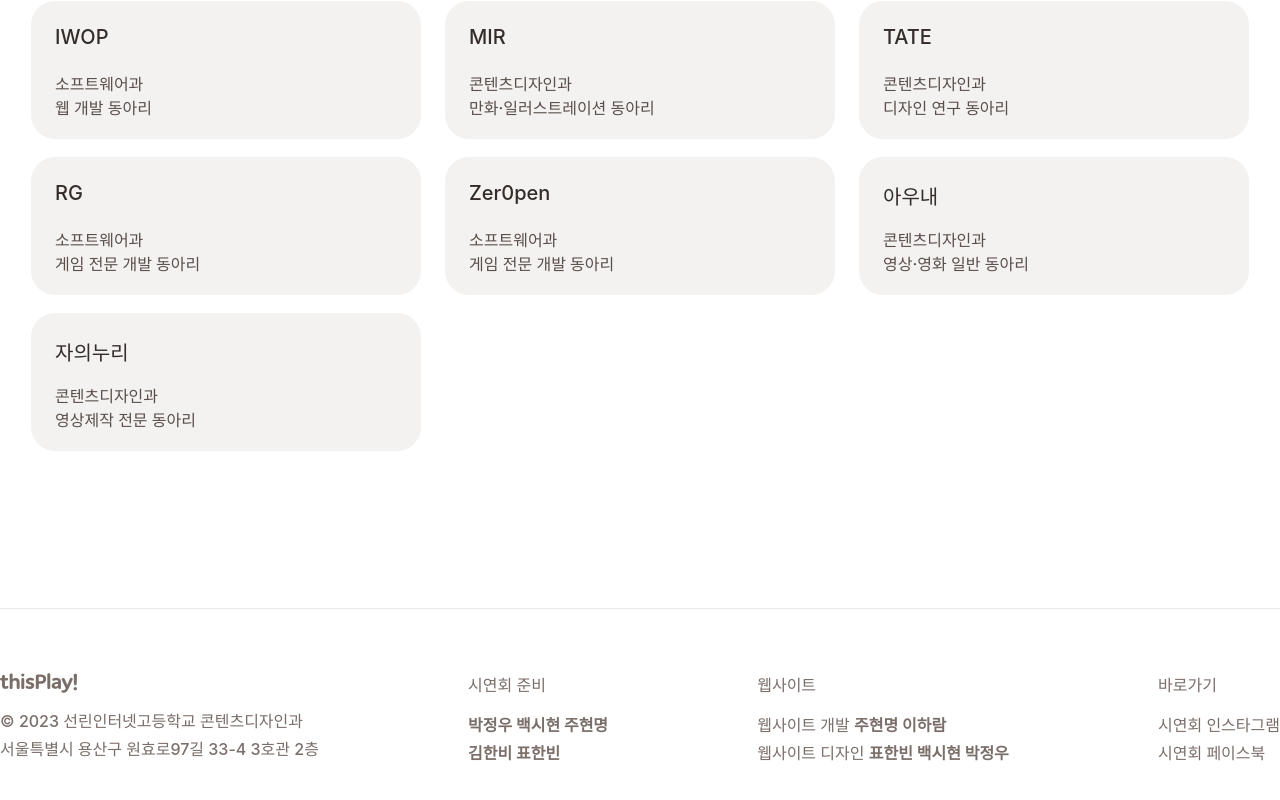
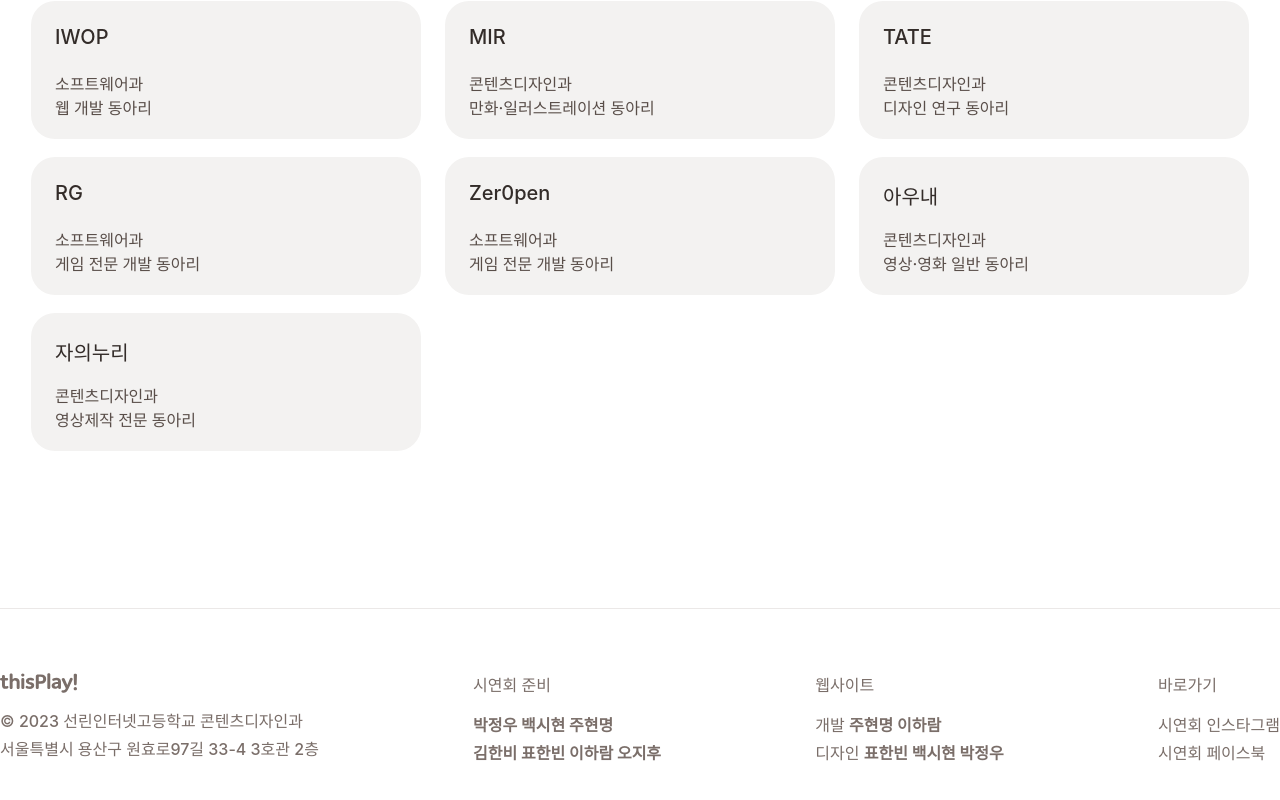
Before and after one commit to sunrin-graphics/thisplay, a Next.js app: page / in a window 1280 px wide. Shown: the part 2797-3597 px from the top of the page. Built offline with nearby package versions, Linux system fonts and the light colour scheme; a web font is replaced by a local one.

Commit message:
Update footer

```diff
--- a/components/Footer.tsx
+++ b/components/Footer.tsx
@@ -56,21 +56,21 @@ const Footer = () => {
                     <Content>시연회 준비</Content>
                     <Contents>
                         <Content><Bold>박정우 백시현 주현명</Bold></Content>
-                        <Content><Bold>김한비 표한빈</Bold></Content>
+                        <Content><Bold>김한비 표한빈 이하람 오지후</Bold></Content>
                     </Contents>
                 </Column>
                 <Column>
                     <Content>웹사이트</Content>
                     <Contents>
-                        <Content>웹사이트 개발 <Bold>주현명 이하람</Bold></Content>
-                        <Content>웹사이트 디자인 <Bold>표한빈 백시현 박정우</Bold></Content>
+                        <Content>개발 <Bold>주현명 이하람</Bold></Content>
+                        <Content>디자인 <Bold>표한빈 백시현 박정우</Bold></Content>
                     </Contents>
                 </Column>
                 <Column>
                     <Content>바로가기</Content>
                     <Contents>
                         <Content onClick={() => window.open("https://www.instagram.com/sunrin_contents", "_blank")}>시연회 인스타그램</Content>
-                        <Content>시연회 페이스북</Content>
+                        <Content onClick={() => window.open("https://www.facebook.com/sunrin.contents", "_blank")}>시연회 페이스북</Content>
                     </Contents>
                 </Column>
             </Box>
```
